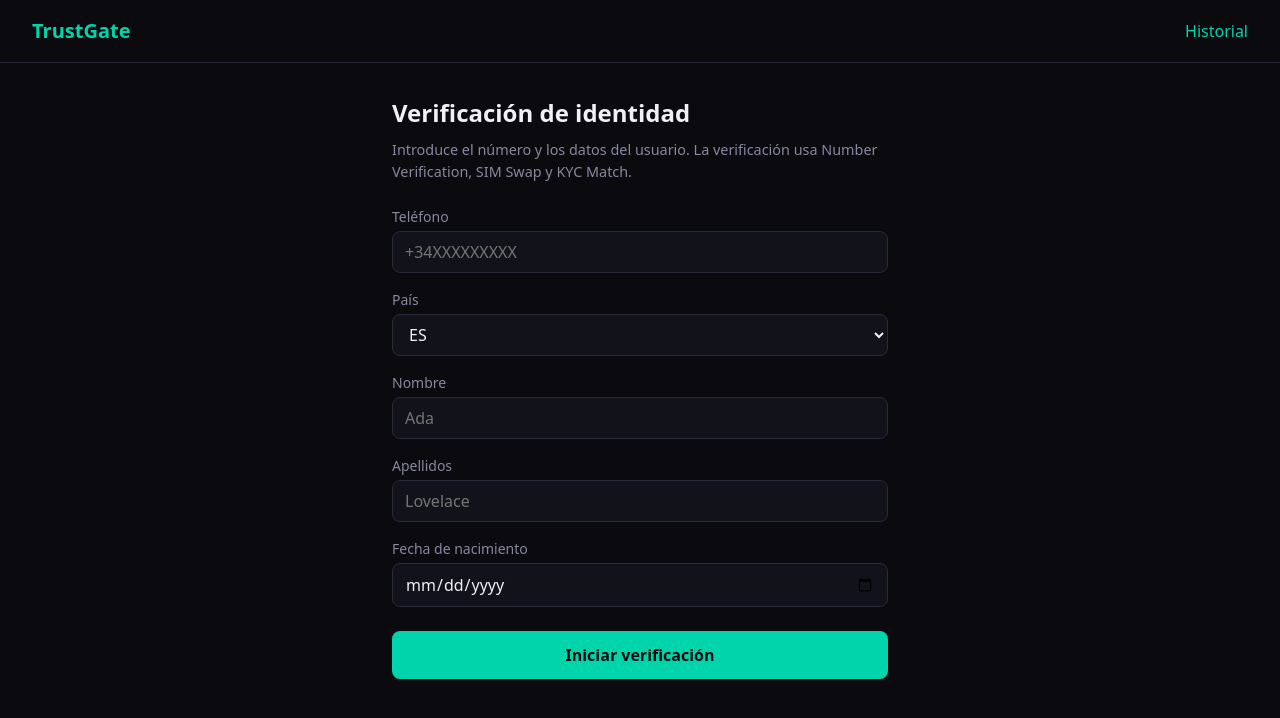
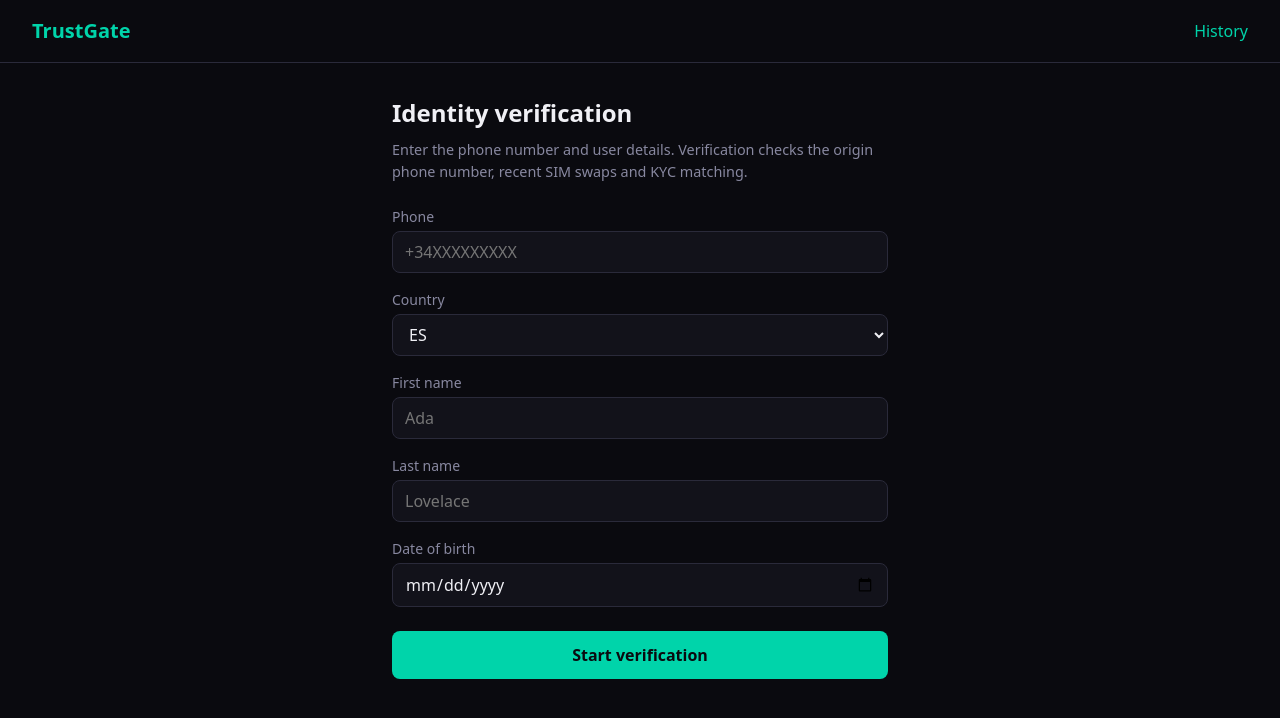
Before and after one commit to rtewierik/trustgate, a Next.js app: page /demo in a window 1280 px wide. Shown: the top 718 px of the page. Built offline with nearby package versions, Linux system fonts and the light colour scheme.

Commit message:
feat: Translate rest of the codebase to English.

```diff
--- a/app/demo/page.tsx
+++ b/app/demo/page.tsx
@@ -166,10 +166,10 @@ function DemoContent() {
         }),
       });
       const data = await res.json();
-      if (!res.ok) throw new Error(data.error || data.message || "Inicio de verificación fallido");
+      if (!res.ok) throw new Error(data.error || data.message || "Failed to start verification");
       setInitiateResult(data);
     } catch (err) {
-      setError(err instanceof Error ? err.message : "Error de red");
+      setError(err instanceof Error ? err.message : "Network error");
     } finally {
       setLoading(false);
     }
@@ -233,9 +233,9 @@ function DemoContent() {
         }),
       });
       if (res.ok) setFeedbackSent(true);
-      else setError("No se pudo enviar el feedback");
+      else setError("Could not send feedback");
     } catch {
-      setError("Error de red al enviar feedback");
+      setError("Network error while sending feedback");
     } finally {
       setFeedbackLoading(false);
     }
@@ -246,17 +246,17 @@ function DemoContent() {
     <main style={s.main}>
       <AppHeader />
       <div style={s.content}>
-        <h1 style={s.h1}>Verificación de identidad</h1>
+        <h1 style={s.h1}>Identity verification</h1>
 
         {!result ? (
           <>
             <p style={s.subtitle}>
-              Introduce el número y los datos del usuario. La verificación usa Number Verification, SIM Swap y KYC Match.
+              Enter the phone number and user details. Verification checks the origin phone number, recent SIM swaps and KYC matching.
             </p>
 
             <form onSubmit={handleSubmit} style={s.form}>
               <div style={s.row}>
-                <label style={s.label}>Teléfono</label>
+                <label style={s.label}>Phone</label>
                 <input
                   type="tel"
                   value={phone}
@@ -267,7 +267,7 @@ function DemoContent() {
                 />
               </div>
               <div style={s.row}>
-                <label style={s.label}>País</label>
+                <label style={s.label}>Country</label>
                 <select value={country} onChange={(e) => setCountry(e.target.value)} style={s.input}>
                   <option value="ES">ES</option>
                   <option value="DE">DE</option>
@@ -276,7 +276,7 @@ function DemoContent() {
                 </select>
               </div>
               <div style={s.row}>
-                <label style={s.label}>Nombre</label>
+                <label style={s.label}>First name</label>
                 <input
                   type="text"
                   value={givenName}
@@ -286,7 +286,7 @@ function DemoContent() {
                 />
               </div>
               <div style={s.row}>
-                <label style={s.label}>Apellidos</label>
+                <label style={s.label}>Last name</label>
                 <input
                   type="text"
                   value={familyName}
@@ -296,7 +296,7 @@ function DemoContent() {
                 />
               </div>
               <div style={s.row}>
-                <label style={s.label}>Fecha de nacimiento</label>
+                <label style={s.label}>Date of birth</label>
                 <input
                   type="date"
                   value={dob}
@@ -305,7 +305,7 @@ function DemoContent() {
                 />
               </div>
               <button type="submit" disabled={loading} style={s.button}>
-                {loading ? "Iniciando…" : "Iniciar verificación"}
+                {loading ? "Starting…" : "Start verification"}
               </button>
             </form>
 
@@ -313,12 +313,12 @@ function DemoContent() {
 
             {initiateResult && (
               <div ref={nextStepRef} style={s.result}>
-                <h2 style={s.resultTitle}>Siguiente paso: verificación en red</h2>
+                <h2 style={s.resultTitle}>Next step: network verification</h2>
                 <p style={{ marginBottom: "1rem", color: "var(--muted)" }}>
-                  Se abrirá una ventana emergente para que el usuario complete la verificación con el operador. Al cerrarla, esta página se actualizará con el resultado.
+                  A popup window will open for the user to complete verification with the operator. When closed, this page will update with the result.
                 </p>
                 <button type="button" onClick={openVerificationPopup} style={s.button}>
-                  Abrir verificación en ventana emergente
+                  Open verification in popup window
                 </button>
                 <p style={s.muted}>Verification ID: {initiateResult.verification_id}</p>
               </div>
@@ -327,10 +327,10 @@ function DemoContent() {
         ) : (
           <div style={{ marginTop: "2rem" }}>
             <VerificationResultCard verification={result} showSubject={false} />
-            <div style={s.feedbackSection} role="region" aria-label="Corrección del resultado">
-              <p style={s.feedbackTitle}>¿Fue correcto el resultado?</p>
+            <div style={s.feedbackSection} role="region" aria-label="Result correction">
+              <p style={s.feedbackTitle}>Was the result correct?</p>
               {feedbackSent ? (
-                <p style={s.feedbackThankYou}>Gracias, feedback guardado. Ayudará a mejorar las próximas decisiones.</p>
+                <p style={s.feedbackThankYou}>Thank you, feedback saved. It will help improve future decisions.</p>
               ) : (
                 <>
                   <div style={s.feedbackButtons}>
@@ -340,33 +340,33 @@ function DemoContent() {
                       onClick={() => submitFeedback("correct")}
                       disabled={feedbackLoading}
                     >
-                      Correcto
+                      Correct
                     </button>
                     <button
                       type="button"
                       style={{ ...s.feedbackBtn, ...s.feedbackBtnDanger }}
                       onClick={() => submitFeedback("false_positive")}
                       disabled={feedbackLoading}
-                      title="El sistema aprobó pero debería haber denegado"
+                      title="System approved but should have denied"
                     >
-                      Falso positivo
+                      False positive
                     </button>
                     <button
                       type="button"
                       style={{ ...s.feedbackBtn, ...s.feedbackBtnDanger }}
                       onClick={() => submitFeedback("false_negative")}
                       disabled={feedbackLoading}
-                      title="El sistema denegó pero debería haber aprobado"
+                      title="System denied but should have approved"
                     >
-                      Falso negativo
+                      False negative
                     </button>
                   </div>
                   <label style={{ display: "block", fontSize: "0.875rem", color: "var(--muted)", marginTop: "0.5rem" }}>
-                    Comentario (opcional)
+                    Comment (optional)
                   </label>
                   <textarea
                     style={s.feedbackComment}
-                    placeholder="Ej.: La fecha de nacimiento era correcta en los documentos."
+                    placeholder="E.g. Date of birth was correct on the documents."
                     value={feedbackComment}
                     onChange={(e) => setFeedbackComment(e.target.value)}
                   />
@@ -378,7 +378,7 @@ function DemoContent() {
               style={{ ...s.button, ...s.newVerificationBtn }}
               onClick={() => { setResult(null); setError(null); setFeedbackSent(false); setFeedbackComment(""); }}
             >
-              Nueva verificación
+              New verification
             </button>
           </div>
         )}
@@ -393,7 +393,7 @@ export default function DemoPage() {
       fallback={
         <main style={pageLayoutStyles.main}>
           <AppHeader />
-          <div style={{ padding: "2rem", textAlign: "center" }}>Cargando…</div>
+          <div style={{ padding: "2rem", textAlign: "center" }}>Loading…</div>
         </main>
       }
     >
--- a/app/layout.tsx
+++ b/app/layout.tsx
@@ -2,7 +2,7 @@ import type { Metadata } from "next";
 import "./globals.css";
 
 export const metadata: Metadata = {
-  title: "TrustGate — Identity Verification by Red Telecom",
+  title: "TrustGate — Identity Verification via Telecom Network",
   description: "The KYC of the future. Instant verification without documents.",
 };
 
@@ -12,7 +12,7 @@ export default function RootLayout({
   children: React.ReactNode;
 }) {
   return (
-    <html lang="es">
+    <html lang="en">
       <body>{children}</body>
     </html>
   );
--- a/components/AppHeader.tsx
+++ b/components/AppHeader.tsx
@@ -19,7 +19,7 @@ export function AppHeader() {
         TrustGate
       </Link>
       <nav style={styles.nav}>
-        <Link href="/history/">Historial</Link>
+        <Link href="/history/">History</Link>
       </nav>
     </header>
   );
--- a/components/VerificationResultCard.tsx
+++ b/components/VerificationResultCard.tsx
@@ -11,7 +11,7 @@ export interface VerificationResultCardData {
   status: string;
   trust_score?: number;
   decision?: "allow" | "deny";
-  /** risk_level from Gemini: low = CONFIABLE, medium = REVISAR, high = ALTO RIESGO */
+  /** risk_level from Gemini: low = LOW RISK, medium = REVIEW, high = HIGH RISK */
   risk_level?: "low" | "medium" | "high";
   /** One-line AI summary */
   summary?: string;
@@ -153,7 +153,7 @@ export function VerificationResultCard({
             color: success ? "var(--success)" : "var(--danger)",
           }}
         >
-          {success ? "Aprobado" : "Denegado"}
+          {success ? "Approved" : "Denied"}
         </h2>
       </div>
 
@@ -176,10 +176,10 @@ export function VerificationResultCard({
               }}
             >
               {verification.risk_level === "low"
-                ? "CONFIABLE"
+                ? "LOW RISK"
                 : verification.risk_level === "high"
-                  ? "ALTO RIESGO"
-                  : "REVISAR"}
+                  ? "HIGH RISK"
+                  : "REVIEW"}
             </p>
           )}
           {verification.trust_score != null && (
@@ -187,7 +187,7 @@ export function VerificationResultCard({
               Trust Score: <strong>{verification.trust_score}/100</strong>
             </p>
           )}
-          <p style={cardStyles.status}>Estado: {verification.status}</p>
+          <p style={cardStyles.status}>Status: {verification.status}</p>
 
           {verification.summary != null && verification.summary !== "" && (
             <div style={cardStyles.summary} role="region" aria-label="AI analysis">
@@ -227,12 +227,12 @@ export function VerificationResultCard({
 
           {showSubject && verification.subject && (
             <p style={cardStyles.muted}>
-              Teléfono: {verification.subject.phone_number} · País: {verification.subject.country}
+              Phone: {verification.subject.phone_number} · Country: {verification.subject.country}
             </p>
           )}
           {showCreatedAt && verification.created_at && (
             <p style={cardStyles.muted}>
-              Creado: {new Date(verification.created_at).toLocaleString()}
+              Created: {new Date(verification.created_at).toLocaleString()}
             </p>
           )}
         </>
--- a/lib/firestore.ts
+++ b/lib/firestore.ts
@@ -49,7 +49,7 @@ export interface VerificationRecord {
   trust_score?: number;
   decision?: "allow" | "deny";
   check_results?: Array<{ name: string; status: string; detail?: Record<string, unknown> }>;
-  /** From Gemini: low = CONFIABLE, medium = REVISAR, high = ALTO RIESGO */
+  /** From Gemini: low = LOW RISK, medium = REVIEW, high = HIGH RISK */
   risk_level?: "low" | "medium" | "high";
   /** One-line AI summary for UI */
   summary?: string;
--- a/package.json
+++ b/package.json
@@ -2,7 +2,7 @@
   "name": "trustgate",
   "version": "0.1.0",
   "private": true,
-  "description": "TrustGate — Verificación de Identidad Instantánea por Red Telecom",
+  "description": "TrustGate — Instant Identity Verification via Telecom Network",
   "scripts": {
     "dev": "next dev",
     "dev:emulator": "FIRESTORE_EMULATOR_HOST=localhost:8080 next dev",
```
Also changed, not shown: 2 other files (tests, documents, lock files or other folders).
